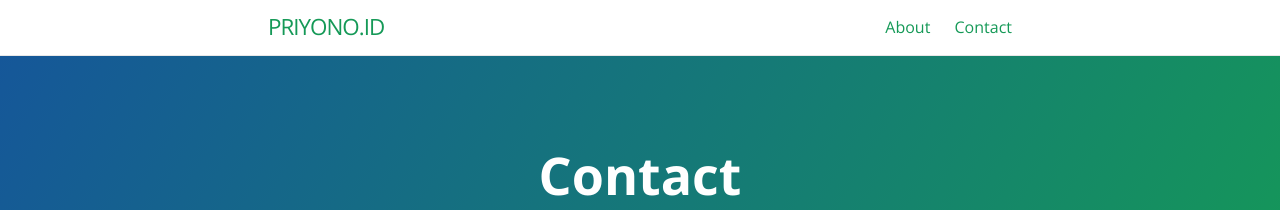
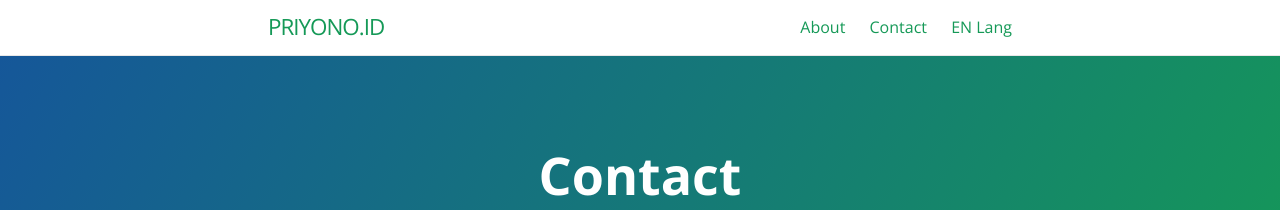
Before and after one commit to agungpriyono/en, a Jekyll site: the page built from contact.md, in a window 1280 px wide. Shown: the top 210 px of the page. Built offline with Jekyll 4.4.1, drawn with Linux system fonts in a browser that asks for light colours.

Commit message:
edit include/site-header

```diff
--- a/_includes/site-header.html
+++ b/_includes/site-header.html
@@ -31,6 +31,7 @@
               {% endif %}
             {% endif %}
           {% endfor %}
+        <a class="page-link" href="{{ "/en" | relative_url }}">EN Lang</a>
         </div>
       </nav>
     {% endif %}
```
